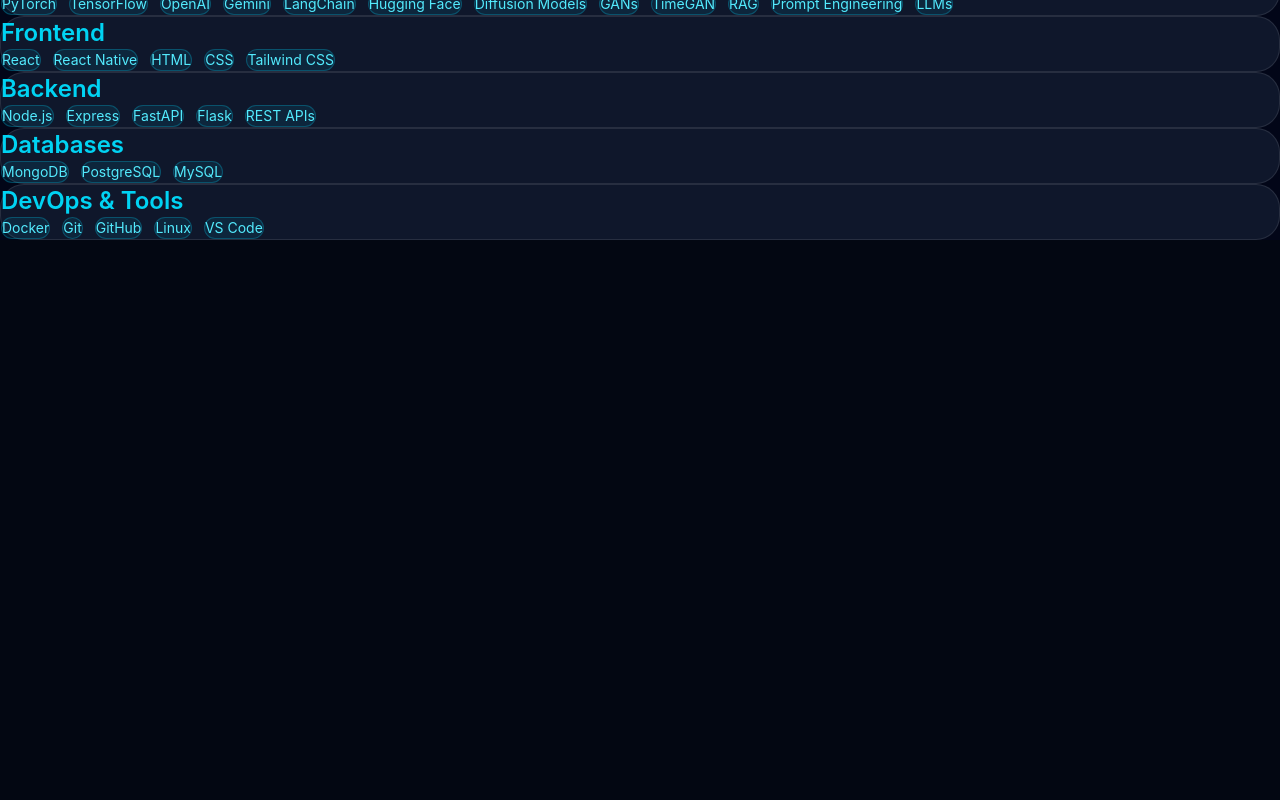
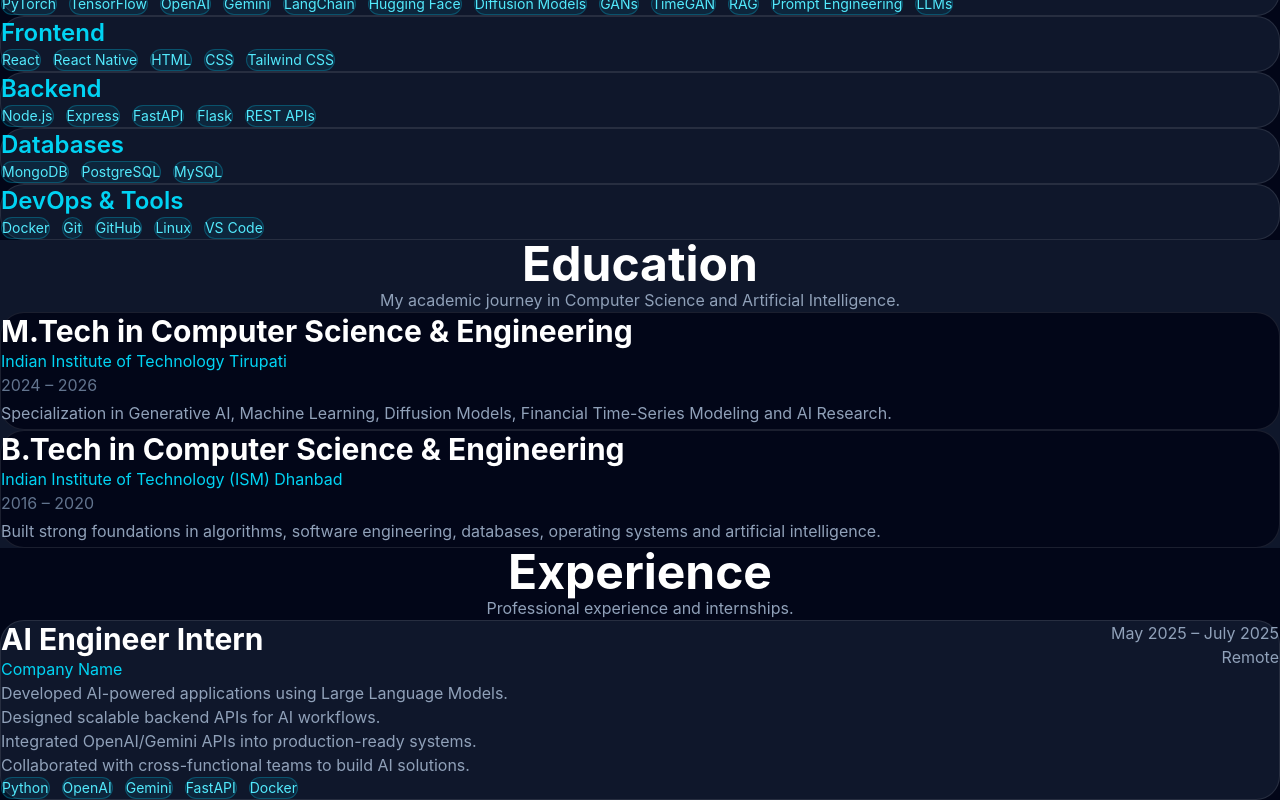
Before and after one commit to imabhishekmahli/portfolio, a React app: page / in a window 1280 px wide. Shown: the part 1820-2620 px from the top of the page. Before the commit the page ends 2060 px from the top, so only its background shows below. Built offline with nearby package versions, Linux system fonts and the light colour scheme; the HTML template or start-up script is replaced by a standard one.

Commit message:
education and experience section is made

```diff
--- /dev/null
+++ b/src/components/sections/Education/Education.jsx
@@ -0,0 +1,37 @@
+import education from "../../../data/education";
+import Container from "../../ui/Container";
+
+function Education() {
+  return (
+    <section id="education" className="bg-slate-900 py-28">
+      <Container>
+        <h2 className="text-center text-5xl font-bold text-white">Education</h2>
+
+        <p className="mt-4 text-center text-slate-400">
+          My academic journey in Computer Science and Artificial Intelligence.
+        </p>
+
+        <div className="mt-16 space-y-8">
+          {education.map((item) => (
+            <div
+              key={item.id}
+              className="rounded-3xl border border-white/10 bg-slate-950 p-8"
+            >
+              <h3 className="text-3xl font-bold text-white">{item.degree}</h3>
+
+              <p className="mt-2 text-cyan-400">{item.institute}</p>
+
+              <p className="mt-2 text-slate-500">{item.duration}</p>
+
+              <p className="mt-6 leading-8 text-slate-400">
+                {item.description}
+              </p>
+            </div>
+          ))}
+        </div>
+      </Container>
+    </section>
+  );
+}
+
+export default Education;
--- /dev/null
+++ b/src/components/sections/Experience/Experience.jsx
@@ -0,0 +1,59 @@
+import experience from "../../../data/experience";
+import Container from "../../ui/Container";
+
+function Experience() {
+  return (
+    <section id="experience" className="bg-slate-950 py-28">
+      <Container>
+        <h2 className="text-center text-5xl font-bold text-white">
+          Experience
+        </h2>
+
+        <p className="mt-4 text-center text-slate-400">
+          Professional experience and internships.
+        </p>
+
+        <div className="mt-16 space-y-8">
+          {experience.map((job) => (
+            <div
+              key={job.id}
+              className="rounded-3xl border border-white/10 bg-slate-900 p-8"
+            >
+              <div className="flex flex-col justify-between gap-3 md:flex-row">
+                <div>
+                  <h3 className="text-3xl font-bold text-white">{job.role}</h3>
+
+                  <p className="mt-2 text-cyan-400">{job.company}</p>
+                </div>
+
+                <div className="text-right text-slate-400">
+                  <p>{job.duration}</p>
+                  <p>{job.location}</p>
+                </div>
+              </div>
+
+              <ul className="mt-8 list-disc space-y-3 pl-6 text-slate-400">
+                {job.description.map((point) => (
+                  <li key={point}>{point}</li>
+                ))}
+              </ul>
+
+              <div className="mt-8 flex flex-wrap gap-3">
+                {job.technologies.map((tech) => (
+                  <span
+                    key={tech}
+                    className="rounded-full border border-cyan-500/30 bg-cyan-500/10 px-4 py-2 text-sm text-cyan-300"
+                  >
+                    {tech}
+                  </span>
+                ))}
+              </div>
+            </div>
+          ))}
+        </div>
+      </Container>
+    </section>
+  );
+}
+
+export default Experience;
--- a/src/data/education.js
+++ b/src/data/education.js
@@ -0,0 +1,23 @@
+const education = [
+  {
+    id: 1,
+    degree: "M.Tech in Computer Science & Engineering",
+    institute: "Indian Institute of Technology Tirupati",
+    duration: "2024 – 2026",
+    cgpa: "",
+    description:
+      "Specialization in Generative AI, Machine Learning, Diffusion Models, Financial Time-Series Modeling and AI Research.",
+  },
+
+  {
+    id: 2,
+    degree: "B.Tech in Computer Science & Engineering",
+    institute: "Indian Institute of Technology (ISM) Dhanbad",
+    duration: "2016 – 2020",
+    cgpa: "",
+    description:
+      "Built strong foundations in algorithms, software engineering, databases, operating systems and artificial intelligence.",
+  },
+];
+
+export default education;
--- a/src/data/experience.js
+++ b/src/data/experience.js
@@ -0,0 +1,24 @@
+const experience = [
+  {
+    id: 1,
+
+    company: "Company Name",
+
+    role: "AI Engineer Intern",
+
+    duration: "May 2025 – July 2025",
+
+    location: "Remote",
+
+    description: [
+      "Developed AI-powered applications using Large Language Models.",
+      "Designed scalable backend APIs for AI workflows.",
+      "Integrated OpenAI/Gemini APIs into production-ready systems.",
+      "Collaborated with cross-functional teams to build AI solutions.",
+    ],
+
+    technologies: ["Python", "OpenAI", "Gemini", "FastAPI", "Docker"],
+  },
+];
+
+export default experience;
--- a/src/pages/Home.jsx
+++ b/src/pages/Home.jsx
@@ -3,6 +3,8 @@
 import Research from "../components/sections/Research/Research";
 import Projects from "../components/sections/Projects/Projects";
 import Skills from "../components/sections/Skills/Skills";
+import Education from "../components/sections/Education/Education";
+import Experience from "../components/sections/Experience/Experience";
 
 function Home() {
   return (
@@ -12,6 +14,8 @@
       <Research />
       <Projects />
       <Skills />
+      <Education />
+      <Experience />
     </>
   );
 }
```
